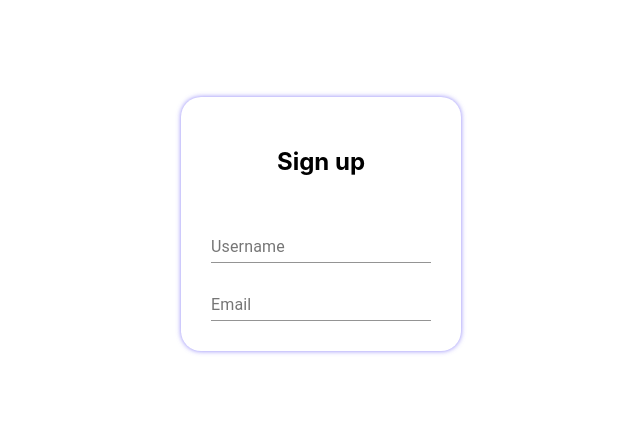
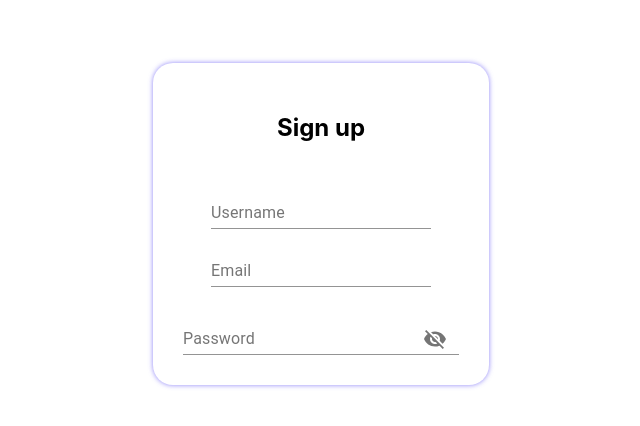
Before and after one commit to khaoula2022/to-do-app-front2, a React (Create React App) app: page /signup in a window 1280 px wide. Shown: the part 176-602 px from the top of the page, without its empty margins (344-984 px from the left). Built offline with nearby package versions, Linux system fonts and the light colour scheme.

Commit message:
adding password field

```diff
--- a/src/pages/SignUp.js
+++ b/src/pages/SignUp.js
@@ -1,4 +1,12 @@
-import { TextField } from "@material-ui/core";
+import {
+  FormControl,
+  IconButton,
+  Input,
+  InputAdornment,
+  InputLabel,
+  TextField,
+} from "@material-ui/core";
+import { Visibility, VisibilityOff } from "@material-ui/icons";
 import React from "react";
 import { useState } from "react";
 import { useDispatch, useSelector } from "react-redux";
@@ -14,6 +22,21 @@ function SignUp() {
   const [avatar, setavatar] = useState("");
   const dispatch = useDispatch();
   const history = useHistory();
+  const [values, setValues] = React.useState({
+    amount: "",
+    password: "",
+    weight: "",
+    weightRange: "",
+    showPassword: false,
+  });
+
+  const handleClickShowPassword = () => {
+    setValues({ ...values, showPassword: !values.showPassword });
+  };
+
+  const handleMouseDownPassword = (event) => {
+    event.preventDefault();
+  };
 
   return (
     <div className={styles.page}>
@@ -35,6 +58,28 @@ function SignUp() {
             type="email"
           />
         </form>
+        <FormControl>
+          <InputLabel htmlFor="standard-adornment-password">
+            Password
+          </InputLabel>
+          <Input
+            value={password}
+            onChange={(e) => setpassword(e.target.value)}
+            id="standard-adornment-password"
+            type={values.showPassword ? "text" : "password"}
+            endAdornment={
+              <InputAdornment position="end">
+                <IconButton
+                  aria-label="toggle password visibility"
+                  onClick={handleClickShowPassword}
+                  onMouseDown={handleMouseDownPassword}
+                >
+                  {values.showPassword ? <Visibility /> : <VisibilityOff />}
+                </IconButton>
+              </InputAdornment>
+            }
+          />
+        </FormControl>
       </div>
     </div>
   );
```
